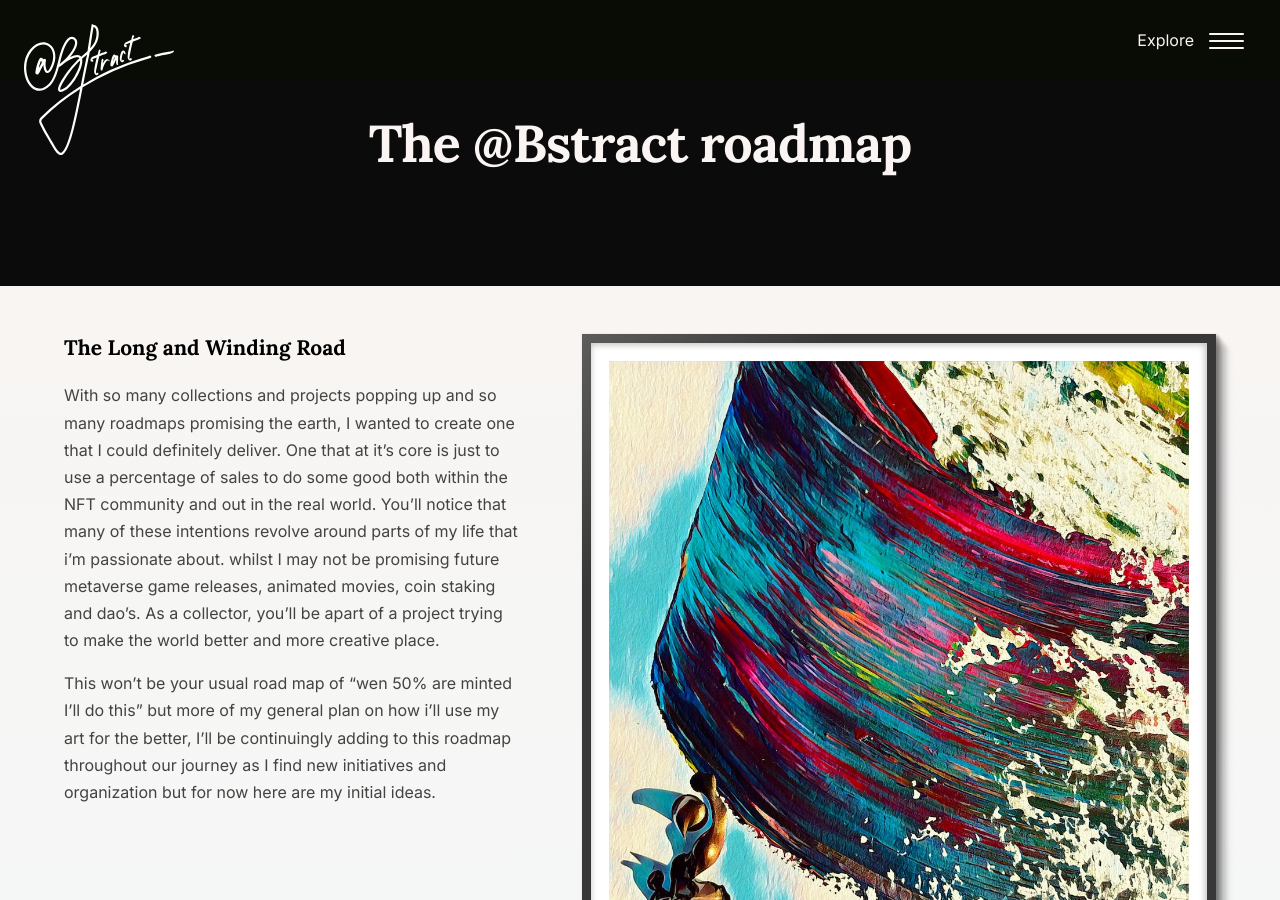
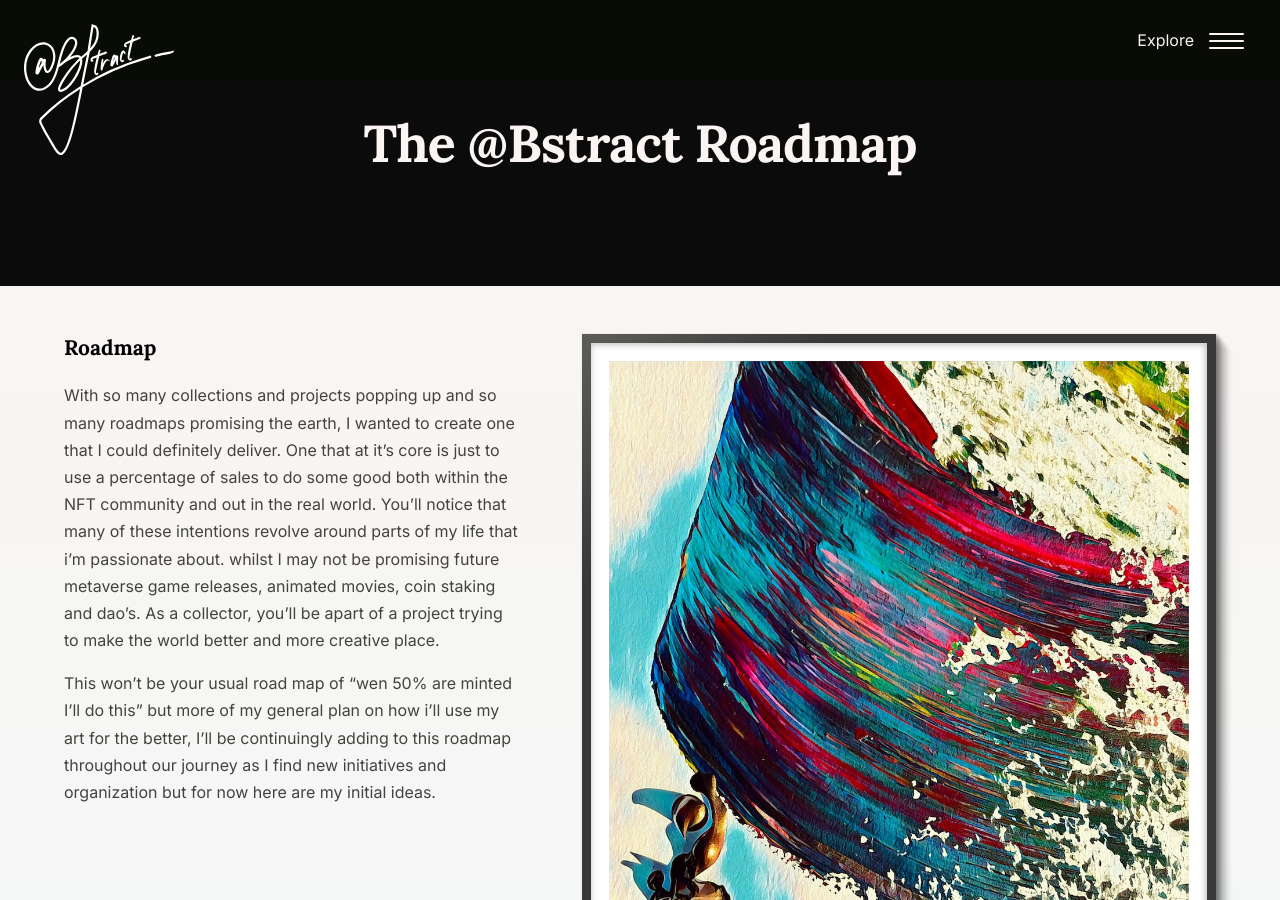
Before and after one commit to Bstract/Bstract, a Jekyll site: the page built from roadmap.html, in a window 1280 px wide and 900 px high. Built offline with Jekyll 4.4.1, drawn with Linux system fonts in a browser that asks for light colours; nearby versions of some CDN libraries; some of the changed text lies outside the part shown.

Commit message:
Updated 'roadmap.html' via CloudCannon

```diff
--- a/roadmap.html
+++ b/roadmap.html
@@ -5,7 +5,9 @@
 ---
 
 <section class="hero roadmap-hero">
-  <h1 class="editable">The @Bstract roadmap</h1>
+  <h1 class="editable">
+    The @Bstract Roadmap
+  </h1>
 </section>
 
 <section>
@@ -13,9 +15,15 @@
 
     <div class="offset-flex">
       <div class="offset-flex-intro">
-        <h3 class="editable">The Long and Winding Road</h3>
-        <p class="editable">With so many collections and projects popping up and so many roadmaps promising the earth, I wanted to create one that I could definitely deliver. One that at it’s core is just to use a percentage of sales to do some good both within the NFT community and out in the real world. You’ll notice that many of these intentions revolve around parts of my life that i’m passionate about.  whilst I may not be promising future metaverse game releases, animated movies, coin staking and dao’s. As a collector, you’ll be apart of a project trying to make the world better and more creative place.</p>
-        <p class="editable">This won’t be your usual road map of “wen 50% are minted I’ll do this” but more of my general plan on how i’ll use my art for the better, I’ll be continuingly adding to this roadmap throughout our journey as I find new initiatives and organization but for now here are my initial ideas.</p>
+        <h3 class="editable">
+          Roadmap
+        </h3>
+        <p class="editable">
+          With so many collections and projects popping up and so many roadmaps promising the earth, I wanted to create one that I could definitely deliver. One that at it&rsquo;s core is just to use a percentage of sales to do some good both within the NFT community and out in the real world. You&rsquo;ll notice that many of these intentions revolve around parts of my life that i&rsquo;m passionate about. whilst I may not be promising future metaverse game releases, animated movies, coin staking and dao&rsquo;s. As a collector, you&rsquo;ll be apart of a project trying to make the world better and more creative place.
+        </p>
+        <p class="editable">
+          This won&rsquo;t be your usual road map of &ldquo;wen 50% are minted I&rsquo;ll do this&rdquo; but more of my general plan on how i&rsquo;ll use my art for the better, I&rsquo;ll be continuingly adding to this roadmap throughout our journey as I find new initiatives and organization but for now here are my initial ideas.
+        </p>
       </div>
       <div class="offset-flex-images">
         <div class="picture-frame">
@@ -30,8 +38,12 @@
 
     <div class="offset-flex offset-flex-alternate">
       <div class="offset-flex-intro">
-        <h3 class="editable">Carbon Negative</h3>
-        <p class="editable">Using Aerial i’d like to commit to making sure that my entire collection including work I buy from other artists will be continually made Carbon negative through the use of Aerial. An organisation that analysis your wallet and offsets your carbon footprint by . . . . .</p>
+        <h3 class="editable">
+          Carbon Negative
+        </h3>
+        <p class="editable">
+          Using Aerial i&rsquo;d like to commit to making sure that my entire collection including work I buy from other artists will be continually made Carbon negative through the use of Aerial. An organisation that analysis your wallet and works with verified environmental efforts globally to offset carbon emissions.
+        </p>
       </div>
       <div class="offset-flex-images">
         <div class="picture-frame">
@@ -46,10 +58,18 @@
 
     <div class="offset-flex">
       <div class="offset-flex-intro">
-        <h3 class="editable">Artist Onboarding</h3>
-        <p class="editable">I believe that NFT’s will revolutionise  Art, Music Gaming and So many other industries. I’d like to do my part in helping other creatives join the space, This will include, Paying their initial gas fee’s, teaching them what I’ve learnt about NFT’s and purchasing their first pieces. This isn’t a milestone but rather a continuous endevour.</p>
-        <h3 class="editable">Artist Community</h3>
-        <p class="editable">One of the best ways to support other artists is to simply buy their work, a percentage of my sales will simply go back into the NFT community and the great thing about nft’s is you’ll always be able to see which other artists I’m supporting by checking my collection. Please also check my collaborations page to see some of the unique and incredible Artists i’ve worked with so far.</p>
+        <h3 class="editable">
+          Artist Onboarding
+        </h3>
+        <p class="editable">
+          I believe that NFT&rsquo;s will revolutionise Art, Music Gaming and So many other industries. I&rsquo;d like to do my part in helping other creatives join the space, This will include, Paying their initial gas fee&rsquo;s, teaching them what I&rsquo;ve learnt about NFT&rsquo;s and purchasing their first pieces. This isn&rsquo;t a milestone but rather a continuous endevour.
+        </p>
+        <h3 class="editable">
+          Artist Community
+        </h3>
+        <p class="editable">
+          One of the best ways to support other artists is to simply buy their work, a percentage of my sales will simply go back into the NFT community and the great thing about nft&rsquo;s is you&rsquo;ll always be able to see which other artists I&rsquo;m supporting by checking my collection. Please also check my collaborations page to see some of the unique and incredible Artists i&rsquo;ve worked with so far.
+        </p>
       </div>
       <div class="offset-flex-images">
         <div class="picture-frame">
@@ -64,8 +84,12 @@
 
     <div class="offset-flex offset-flex-alternate">
       <div class="offset-flex-intro">
-        <h3 class="editable">Donating Art Supplies</h3>
-        <p class="editable">One of the best ways to secure the future of creativity is to invest in the younger generation, I’ll be buying Art supplies and personally donating to local schools and youth clubs.to make sure they have the resources they need to create the NFT’s of tomorrow.</p>
+        <h3 class="editable">
+          Donating Art Supplies
+        </h3>
+        <p class="editable">
+          One of the best ways to secure the future of creativity is to invest in the younger generation, I&rsquo;ll be buying Art supplies and personally donating to local schools and youth clubs.to make sure they have the resources they need to create the NFT&rsquo;s of tomorrow.
+        </p>
       </div>
       <div class="offset-flex-images">
         <div class="picture-frame">
@@ -80,11 +104,19 @@
 
     <div class="offset-flex">
       <div class="offset-flex-intro">
-        <h3 class="editable">Music Lessons</h3>
-        <p class="editable">Music has always been the biggest part of my life and having taught music for years i’ve seen first hand the difference it can make in peoples lives. I’d like use my Art to pay for music lesson for children with a passion for music but may not be able afford their weekly tuition, I also have much more ambitious plans in this area such as scholarships and bursaries  but more to come on that later.</p>
+        <h3 class="editable">
+          Music Lessons
+        </h3>
+        <p class="editable">
+          Music has always been the biggest part of my life and having taught music for years i&rsquo;ve seen first hand the difference it can make in peoples lives. I&rsquo;d like use my Art to pay for music lesson for children with a passion for music but may not be able afford their weekly tuition, I also have much more ambitious plans in this area such as scholarships and bursaries but more to come on that later.
+        </p>
 
-        <h3 class="editable">Album and live show Funding</h3>
-        <p class="editable">Having studied music in London and worked as a professional touring and session musician, over the years I have met a huge amount of incredible Artists and players, I know the costs involved in releasing an album and I would love to fund some of the projects I’ve connected with, My aim is also to provide the collectors of my work free access to all of these projects.</p>
+        <h3 class="editable">
+          Album and live show Funding
+        </h3>
+        <p class="editable">
+          Having studied music in London and worked as a professional touring and session musician, over the years I have met a huge amount of incredible Artists and players, I know the costs involved in releasing an album and I would love to fund some of the projects I&rsquo;ve connected with, My aim is also to provide the collectors of my work free access to all of these projects.
+        </p>
       </div>
       <div class="offset-flex-images">
         <div class="picture-frame">
@@ -99,8 +131,12 @@
 
     <div class="offset-flex offset-flex-alternate">
       <div class="offset-flex-intro">
-        <h3 class="editable">Charity donation</h3>
-        <p class="editable">As well as my own charitable initiative there are so many others that i’d like to help fund, two close to my heart are Calling All Crows and Love Light and Melody, A percentage of my sales already goes to these organisations but I would love to be donate a bigger sum. With an ambitious plan of $10,000 to each charity. I’d also like to match that donation in a community-driven initiative where the collectors can suggest and decide organisations we donate too.</p>
+        <h3 class="editable">
+          Charity donation
+        </h3>
+        <p class="editable">
+          As well as my own charitable initiative there are so many others that i&rsquo;d like to help fund, two close to my heart are Calling All Crows and Love Light and Melody, A percentage of my sales already goes to these organisations but I would love to be donate a bigger sum. With an ambitious plan of $10,000 to each charity. I&rsquo;d also like to match that donation in a community-driven initiative where the collectors can suggest and decide organisations we donate too.
+        </p>
       </div>
       <div class="offset-flex-images">
         <div class="picture-frame">
```
